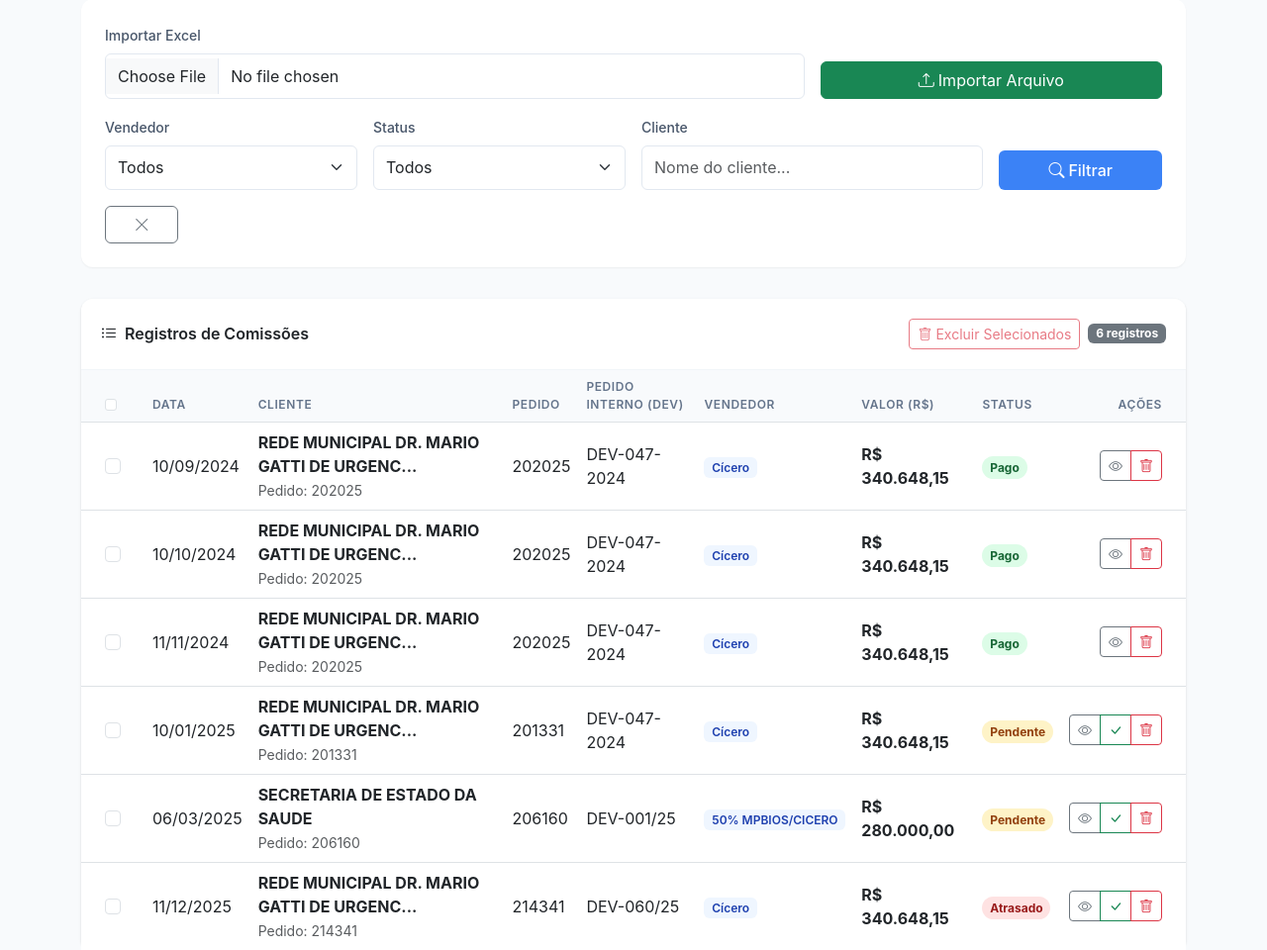
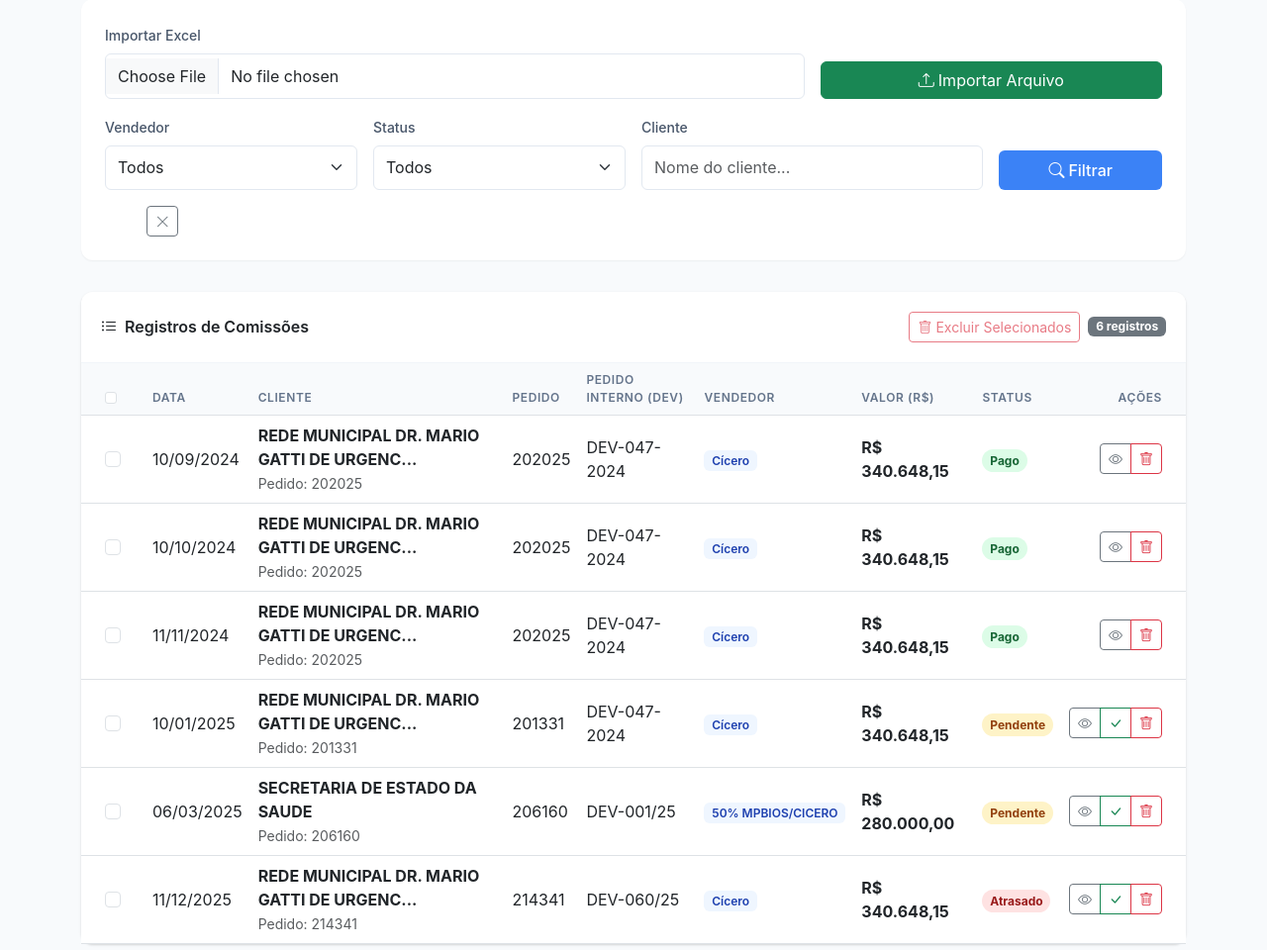
Before and after one commit to mpereira356/controle-comissoes, a Flask app: page / in a window 1280 px wide. Shown: the part 235-1195 px from the top of the page at 99% size. Run offline with Flask 3, Linux system fonts and the light colour scheme; data comes from the database, SQL or seed files in the repository.

```diff
--- a/templates/index.html
+++ b/templates/index.html
@@ -80,8 +80,8 @@
                 <i class="bi bi-search me-1"></i>Filtrar
             </button>
         </div>
-        <div class="col-md-1 d-flex align-items-end">
-            <a href="{{ url_for('index') }}" class="btn btn-outline-secondary w-100" title="Limpar filtros">
+        <div class="col-md-1 d-flex align-items-end justify-content-end">
+            <a href="{{ url_for('index') }}" class="btn btn-outline-secondary btn-sm px-2" title="Limpar filtros">
                 <i class="bi bi-x-lg"></i>
             </a>
         </div>
```
